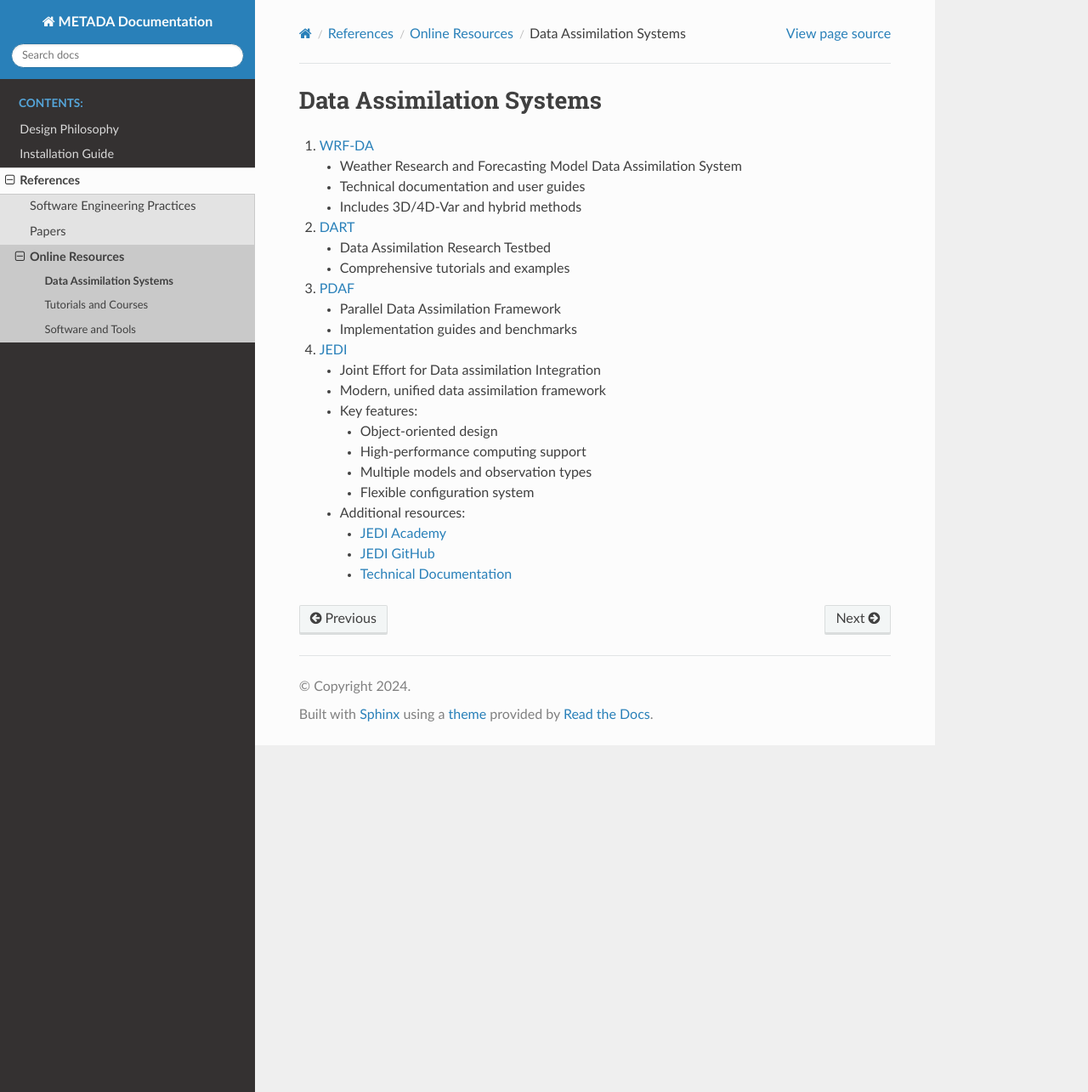
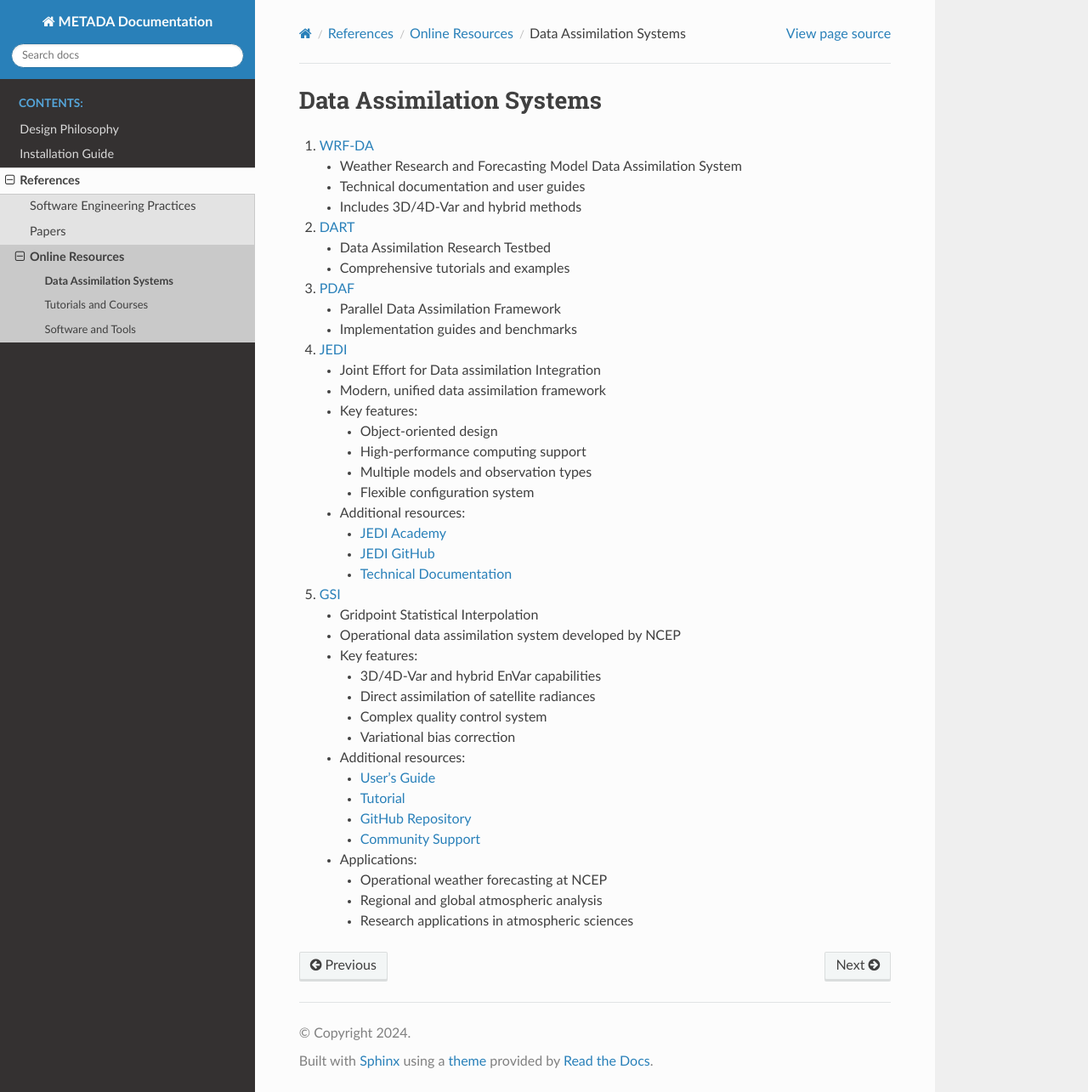
Before and after one commit to open-x-da/metada, a Sphinx documentation site: the page built from docs/sphinx/references/online_resources/data_assimilation_systems.rst, in a window 1280 px wide and 1285 px high. Shown: the whole window at 85% size. Built offline with Sphinx 7.4.7 and the Read the Docs theme 3.1.0, drawn with Linux system fonts in a browser that asks for light colours.

Commit message:
Enhance README and online resources documentation: expanded project description, added key features and installation instructions for METADA, and included detailed information about the GSI data assimilation system in online resources. This update improves clarity and accessibility of project information.

```diff
--- a/docs/sphinx/references/online_resources/data_assimilation_systems.rst
+++ b/docs/sphinx/references/online_resources/data_assimilation_systems.rst
@@ -33,3 +33,27 @@
      - `JEDI Academy <https://jointcenterforsatellitedataassimilation-jedi-docs.readthedocs-hosted.com/en/latest/learning/index.html>`_
      - `JEDI GitHub <https://github.com/JCSDA/jedi-docs>`_
      - `Technical Documentation <https://jointcenterforsatellitedataassimilation-jedi-docs.readthedocs-hosted.com/en/latest/inside/jedi-components/index.html>`_
+
+5. `GSI <https://dtcenter.org/community-code/gridpoint-statistical-interpolation-gsi>`_
+
+   - Gridpoint Statistical Interpolation
+   - Operational data assimilation system developed by NCEP
+   - Key features:
+
+     - 3D/4D-Var and hybrid EnVar capabilities
+     - Direct assimilation of satellite radiances
+     - Complex quality control system
+     - Variational bias correction
+
+   - Additional resources:
+
+     - `User's Guide <https://dtcenter.org/community-code/gridpoint-statistical-interpolation-gsi/documentation>`_
+     - `Tutorial <https://dtcenter.org/community-code/gridpoint-statistical-interpolation-gsi/tutorials>`_
+     - `GitHub Repository <https://github.com/NOAA-EMC/GSI>`_
+     - `Community Support <https://dtcenter.org/community-code/gridpoint-statistical-interpolation-gsi/gsi-help-desk>`_
+
+   - Applications:
+
+     - Operational weather forecasting at NCEP
+     - Regional and global atmospheric analysis
+     - Research applications in atmospheric sciences
```
Also changed, not shown: README.md (+41 -2 lines).
